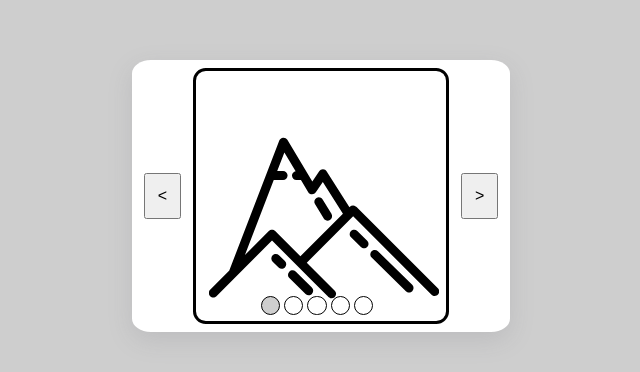
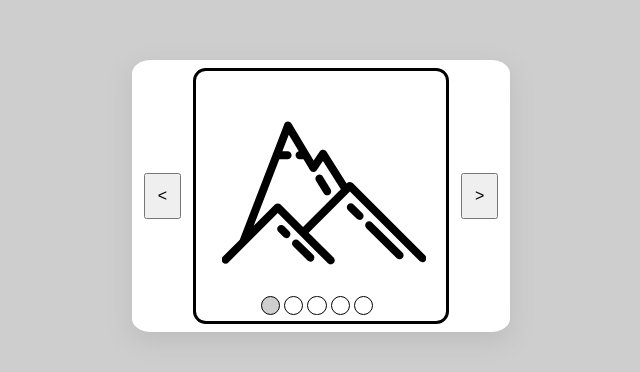
Before and after one commit to daniellonsdale/odin-image-carousel, a website built with webpack: page src/template.html in a window 1280 px wide. Shown: the part 204-576 px from the top of the page, without its empty margins (319-959 px from the left). Built offline with nearby package versions, Linux system fonts and the light colour scheme.

Commit message:
Fix picture-holder styling

```diff
--- a/src/styles.css
+++ b/src/styles.css
@@ -47,6 +47,7 @@ body {
   width: 100vw;
 
   position: relative;
+  bottom: 10%;
 }
 
 .dot-container{
@@ -58,26 +59,6 @@ body {
   left: 26%;
   z-index: 10;
 }
-
-/* .dot-container-1{
-  right: 0;
-}
-
-.dot-container-2{
-  right: 20vw;
-}
-
-.dot-container-3{
-  right: 40vw;
-}
-
-.dot-container-4{
-  right: 60vw;
-}
-
-.dot-container-5{
-  right: 80vw;
-} */
 
 .dot{
   height: 1.5vw;
@@ -115,6 +96,10 @@ body {
   right: 80vw;
 }
 
-.picture-holder > *{
-  padding: 5%;
+/* .picture-holder > *{
+  padding: 2% 5% 20% 5%;
+} */
+
+.picture{
+  padding: 10%;
 }
```
